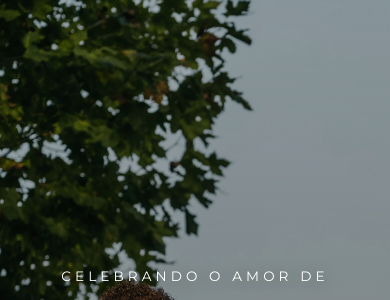
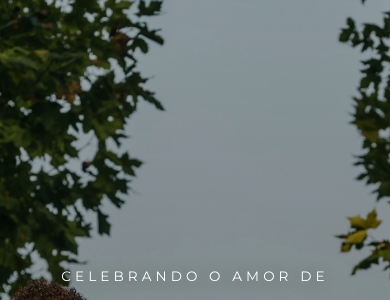
Before and after one commit to Joashjoas/site-casamento-will-e-sarah, a website built with Vite: page index.html in a window 390 px wide. Shown: the part 79-379 px from the top of the page. Built offline with nearby package versions, Linux system fonts and the light colour scheme; some packages are replaced by stand-ins of ours.

Commit message:
fix: ajusta posição do banner mobile (40%)
Co-Authored-By: Claude Opus 4.7 (1M context) <noreply@anthropic.com>

```diff
--- a/src/style.css
+++ b/src/style.css
@@ -592,7 +592,7 @@ html.lenis body {
 @media (max-width: 768px) {
   .hero {
     background-image: url('/WeS-banner.webp');
-    background-position: 30% center;
+    background-position: 40% center;
   }
 
   .header {
```
